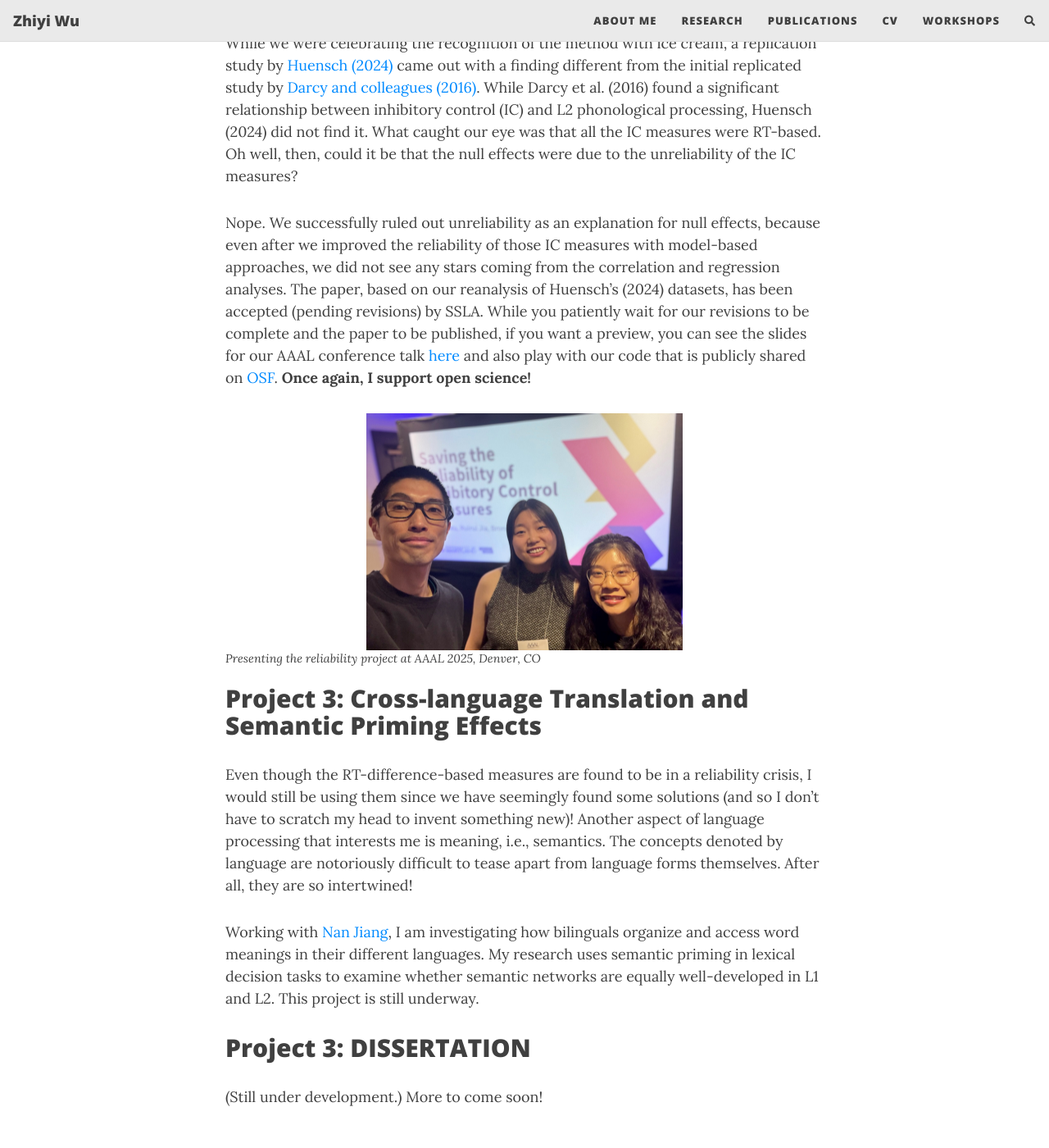
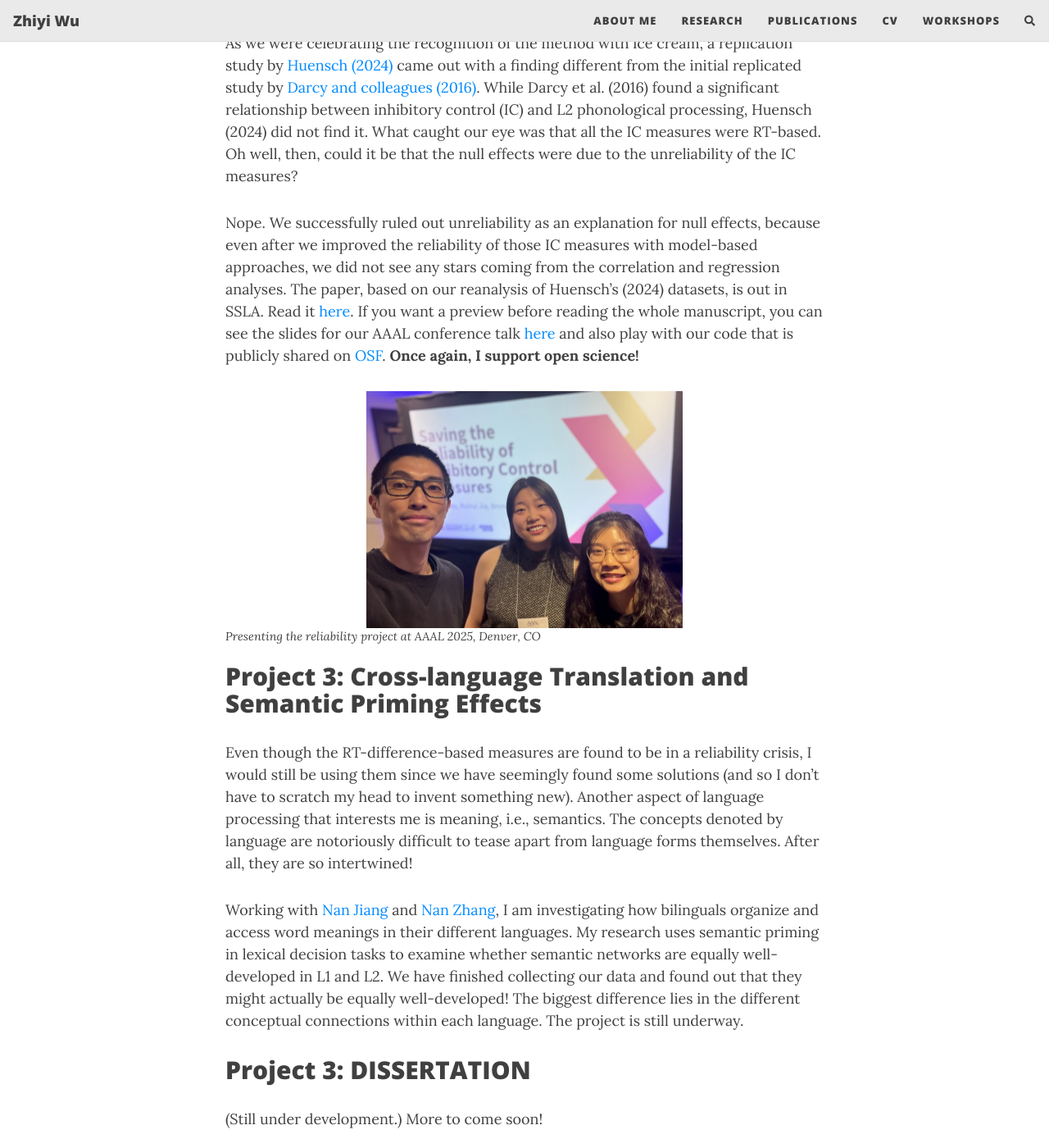
Before and after one commit to Zhiyijenny/Zhiyijenny.github.io, a Jekyll site: the page built from research.md, in a window 1280 px wide and 1400 px high, scrolled down 2468 px. Shown: the whole window at 82% size. Built offline with Jekyll 4.4.1, drawn with Linux system fonts in a browser that asks for light colours; nearby versions of some CDN libraries; comment, search, counter and statistics services are not loaded; some of the changed text lies outside the part shown.

Commit message:
Revise project details and publication information
Updated project descriptions and publication statuses in research.md.

```diff
--- a/research.md
+++ b/research.md
@@ -24,7 +24,7 @@ _1. Unlike the persistent negative influence of a phonemic mismatch, an allophon
 
 _2. There is a significant relationship between the oddity task performance and lexical decision accuracy among Chinese NSs, but not AE learners_, indicating a close link between phonetic categorization and phonolexical encoding for perceptually challenging phonemes, but not for robustly acquired phonemes.
 
-This paper is currently under revision for a journal. If you are interested in the topic, feel free to check out the materials, datasets, and analysis publicly shared on [OSF](https://osf.io/v6esc/). **I support open science!**
+This paper is currently in press for Applied Psycholinguistics. If you are interested in the topic, feel free to check out the materials, datasets, and analysis publicly shared on [OSF](https://osf.io/v6esc/). **I support open science!**
 
 
 ## Project 2: The Reliability of RT-difference-measures
@@ -33,9 +33,9 @@ For decades, psycholinguistic researchers have relied on various measures, parti
 
 Thank goodness, we were not trying to challenge anyone, because this is not new news. People already knew. All we did was to find out what we can do to help **save** the unreliability. It turned out that a model-based approach could potentially help! To know more about exactly what we did, see [our paper on SSLA](https://www.cambridge.org/core/journals/studies-in-second-language-acquisition/article/estimating-reliability-for-responsetime-difference-measures-toward-a-standardized-modelbased-approach/A00BECC935D1BD4915144F6985193766) and try to run our code publicly shared on [OSF](https://osf.io/cd5r8/). **Again, I support open science!**
 
-While we were celebrating the recognition of the method with ice cream, a replication study by [Huensch (2024)](https://www.cambridge.org/core/journals/studies-in-second-language-acquisition/article/clarifying-the-role-of-inhibitory-control-in-l2-phonological-processing-a-preregistered-close-replication-of-darcy-et-al-2016/1B3C56DC41EFB09D8F8B82DBD22A785E) came out with a finding different from the initial replicated study by [Darcy and colleagues (2016)](https://onlinelibrary.wiley.com/doi/10.1111/lang.12161). While Darcy et al. (2016) found a significant relationship between inhibitory control (IC) and L2 phonological processing, Huensch (2024) did not find it. What caught our eye was that all the IC measures were RT-based. Oh well, then, could it be that the null effects were due to the unreliability of the IC measures?
+As we were celebrating the recognition of the method with ice cream, a replication study by [Huensch (2024)](https://www.cambridge.org/core/journals/studies-in-second-language-acquisition/article/clarifying-the-role-of-inhibitory-control-in-l2-phonological-processing-a-preregistered-close-replication-of-darcy-et-al-2016/1B3C56DC41EFB09D8F8B82DBD22A785E) came out with a finding different from the initial replicated study by [Darcy and colleagues (2016)](https://onlinelibrary.wiley.com/doi/10.1111/lang.12161). While Darcy et al. (2016) found a significant relationship between inhibitory control (IC) and L2 phonological processing, Huensch (2024) did not find it. What caught our eye was that all the IC measures were RT-based. Oh well, then, could it be that the null effects were due to the unreliability of the IC measures?
 
-Nope. We successfully ruled out unreliability as an explanation for null effects, because even after we improved the reliability of those IC measures with model-based approaches, we did not see any stars coming from the correlation and regression analyses. The paper, based on our reanalysis of Huensch's (2024) datasets, has been accepted (pending revisions) by SSLA. While you patiently wait for our revisions to be complete and the paper to be published, if you want a preview, you can see the slides for our AAAL conference talk [here](https://docs.google.com/presentation/d/1uBD1XfeauY1oTm13Yb3KUiDGJaBn3scHv-0sLwnDm_w/edit?usp=drive_link) and also play with our code that is publicly shared on [OSF](https://osf.io/bng82/). **Once again, I support open science!**
+Nope. We successfully ruled out unreliability as an explanation for null effects, because even after we improved the reliability of those IC measures with model-based approaches, we did not see any stars coming from the correlation and regression analyses. The paper, based on our reanalysis of Huensch's (2024) datasets, is out in SSLA. Read it [here](https://www.cambridge.org/core/journals/studies-in-second-language-acquisition/article/saving-the-reliability-of-inhibitory-control-measures-an-extension-of-huensch-2024-and-hui-and-wu-2024/D87F2E07641C7D842198EBDC7687CEC8). If you want a preview before reading the whole manuscript, you can see the slides for our AAAL conference talk [here](https://docs.google.com/presentation/d/1uBD1XfeauY1oTm13Yb3KUiDGJaBn3scHv-0sLwnDm_w/edit?usp=drive_link) and also play with our code that is publicly shared on [OSF](https://osf.io/bng82/). **Once again, I support open science!**
 
 <figure>
     <center><img src="/assets/img/AAAL-presentation.JPEG" alt="Presenting the reliability project at AAAL 2025, Denver, CO" width="386"></center>
@@ -44,9 +44,9 @@ Nope. We successfully ruled out unreliability as an explanation for null effects
 
 ## Project 3: Cross-language Translation and Semantic Priming Effects
 
-Even though the RT-difference-based measures are found to be in a reliability crisis, I would still be using them since we have seemingly found some solutions (and so I don't have to scratch my head to invent something new)! Another aspect of language processing that interests me is meaning, i.e., semantics. The concepts denoted by language are notoriously difficult to tease apart from language forms themselves. After all, they are so intertwined!
+Even though the RT-difference-based measures are found to be in a reliability crisis, I would still be using them since we have seemingly found some solutions (and so I don't have to scratch my head to invent something new). Another aspect of language processing that interests me is meaning, i.e., semantics. The concepts denoted by language are notoriously difficult to tease apart from language forms themselves. After all, they are so intertwined!
 
-Working with [Nan Jiang](https://sllc.umd.edu/directory/nan-jiang), I am investigating how bilinguals organize and access word meanings in their different languages. My research uses semantic priming in lexical decision tasks to examine whether semantic networks are equally well-developed in L1 and L2. This project is still underway.
+Working with [Nan Jiang](https://sllc.umd.edu/directory/nan-jiang) and [Nan Zhang](https://scholar.google.com/citations?user=jp1iRmQAAAAJ&hl=en), I am investigating how bilinguals organize and access word meanings in their different languages. My research uses semantic priming in lexical decision tasks to examine whether semantic networks are equally well-developed in L1 and L2. We have finished collecting our data and found out that they might actually be equally well-developed! The biggest difference lies in the different conceptual connections within each language. The project is still underway.
 
 
 ## Project 3: DISSERTATION
```
Also changed, not shown: other parts of research.md (+1 -1 lines).
